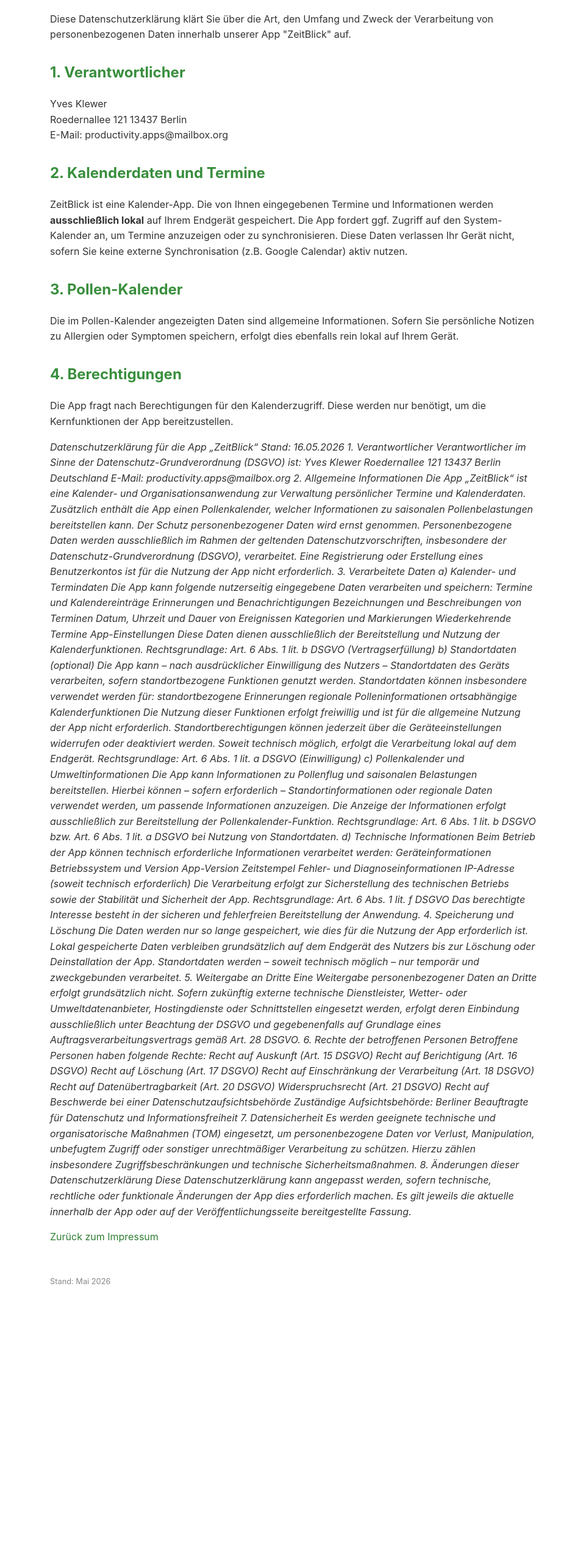
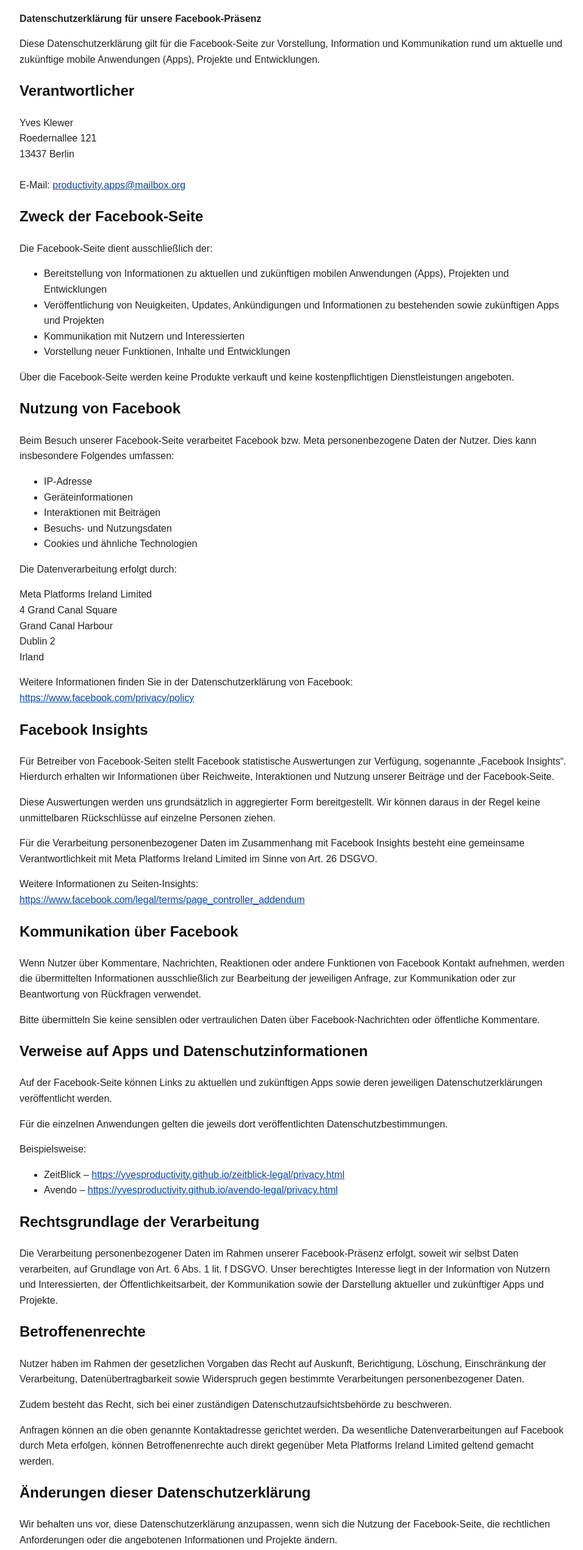
Before and after one commit to YvesProductivity/Facebook-privacy, a plain HTML site: page privacy.html in a window 1280 px wide. Shown: the part 106-2648 px from the top of the page at 61% size, without its empty margins (158-1114 px from the left). Before the commit the page ends 2258 px from the top, so only its background shows below. Drawn offline with Linux system fonts and the light colour scheme.

Commit message:
Add files via upload

```diff
--- a/privacy.html
+++ b/privacy.html
@@ -1,169 +1,219 @@
 <!DOCTYPE html>
 <html lang="de">
 <head>
-    <meta charset="UTF-8">
-    <meta name="viewport" content="width=device-width, initial-scale=1.0">
-    <title>Datenschutzerklärung - ZeitBlick</title>
-    <style>
-        body { font-family: -apple-system, BlinkMacSystemFont, "Segoe UI", Roboto, sans-serif; line-height: 1.6; color: #333; max-width: 800px; margin: 40px auto; padding: 0 20px; }
-        h1 { color: #2E7D32; border-bottom: 2px solid #eee; padding-bottom: 10px; }
-        h2 { margin-top: 30px; color: #388E3C; }
-        .footer { margin-top: 50px; font-size: 0.8em; color: #888; }
-        a { color: #2E7D32; text-decoration: none; }
-    </style>
+  <meta charset="UTF-8">
+  <meta name="viewport" content="width=device-width, initial-scale=1.0">
+  <title>Datenschutzerklärung – Facebook-Seite</title>
+  <style>
+    body {
+      font-family: Arial, Helvetica, sans-serif;
+      line-height: 1.6;
+      max-width: 900px;
+      margin: 40px auto;
+      padding: 0 20px;
+      color: #222;
+      background: #fff;
+    }
+    h1, h2 {
+      color: #111;
+    }
+    h1 {
+      border-bottom: 1px solid #ddd;
+      padding-bottom: 10px;
+    }
+    a {
+      color: #0645ad;
+      word-break: break-word;
+    }
+    .stand {
+      margin-top: 40px;
+      font-weight: bold;
+    }
+  </style>
 </head>
 <body>
-    <h1>Datenschutzerklärung</h1>
-    <p>Diese Datenschutzerklärung klärt Sie über die Art, den Umfang und Zweck der Verarbeitung von personenbezogenen Daten innerhalb unserer App "ZeitBlick" auf.</p>
 
-    <h2>1. Verantwortlicher</h2>
-    <p>
-        Yves Klewer<br>
-        Roedernallee 121
-	13437 Berlin<br>
-        E-Mail: productivity.apps@mailbox.org
-    </p>
+  <h1>Datenschutzerklärung für die Facebook-Seite</h1>
 
-    <h2>2. Kalenderdaten und Termine</h2>
-    <p>ZeitBlick ist eine Kalender-App. Die von Ihnen eingegebenen Termine und Informationen werden <strong>ausschließlich lokal</strong> auf Ihrem Endgerät gespeichert. Die App fordert ggf. Zugriff auf den System-Kalender an, um Termine anzuzeigen oder zu synchronisieren. Diese Daten verlassen Ihr Gerät nicht, sofern Sie keine externe Synchronisation (z.B. Google Calendar) aktiv nutzen.</p>
+  <p><strong>Datenschutzerklärung für unsere Facebook-Präsenz</strong></p>
 
-    <h2>3. Pollen-Kalender</h2>
-    <p>Die im Pollen-Kalender angezeigten Daten sind allgemeine Informationen. Sofern Sie persönliche Notizen zu Allergien oder Symptomen speichern, erfolgt dies ebenfalls rein lokal auf Ihrem Gerät.</p>
+  <p>
+    Diese Datenschutzerklärung gilt für die Facebook-Seite zur Vorstellung,
+    Information und Kommunikation rund um aktuelle und zukünftige mobile
+    Anwendungen (Apps), Projekte und Entwicklungen.
+  </p>
 
-    <h2>4. Berechtigungen</h2>
-    <p>Die App fragt nach Berechtigungen für den Kalenderzugriff. Diese werden nur benötigt, um die Kernfunktionen der App bereitzustellen.</p>
+  <h2>Verantwortlicher</h2>
 
-    <p><em>Datenschutzerklärung für die App „ZeitBlick“
+  <p>
+    Yves Klewer<br>
+    Roedernallee 121<br>
+    13437 Berlin<br><br>
+    E-Mail: <a href="mailto:productivity.apps@mailbox.org">productivity.apps@mailbox.org</a>
+  </p>
 
-Stand: 16.05.2026
+  <h2>Zweck der Facebook-Seite</h2>
 
-1. Verantwortlicher
+  <p>Die Facebook-Seite dient ausschließlich der:</p>
 
-Verantwortlicher im Sinne der Datenschutz-Grundverordnung (DSGVO) ist:
+  <ul>
+    <li>Bereitstellung von Informationen zu aktuellen und zukünftigen mobilen Anwendungen (Apps), Projekten und Entwicklungen</li>
+    <li>Veröffentlichung von Neuigkeiten, Updates, Ankündigungen und Informationen zu bestehenden sowie zukünftigen Apps und Projekten</li>
+    <li>Kommunikation mit Nutzern und Interessierten</li>
+    <li>Vorstellung neuer Funktionen, Inhalte und Entwicklungen</li>
+  </ul>
 
-Yves Klewer
-Roedernallee 121
-13437 Berlin
-Deutschland
+  <p>
+    Über die Facebook-Seite werden keine Produkte verkauft und keine
+    kostenpflichtigen Dienstleistungen angeboten.
+  </p>
 
-E-Mail: productivity.apps@mailbox.org
+  <h2>Nutzung von Facebook</h2>
 
-2. Allgemeine Informationen
+  <p>
+    Beim Besuch unserer Facebook-Seite verarbeitet Facebook bzw. Meta
+    personenbezogene Daten der Nutzer. Dies kann insbesondere Folgendes umfassen:
+  </p>
 
-Die App „ZeitBlick“ ist eine Kalender- und Organisationsanwendung zur Verwaltung persönlicher Termine und Kalenderdaten. Zusätzlich enthält die App einen Pollenkalender, welcher Informationen zu saisonalen Pollenbelastungen bereitstellen kann.
+  <ul>
+    <li>IP-Adresse</li>
+    <li>Geräteinformationen</li>
+    <li>Interaktionen mit Beiträgen</li>
+    <li>Besuchs- und Nutzungsdaten</li>
+    <li>Cookies und ähnliche Technologien</li>
+  </ul>
 
-Der Schutz personenbezogener Daten wird ernst genommen. Personenbezogene Daten werden ausschließlich im Rahmen der geltenden Datenschutzvorschriften, insbesondere der Datenschutz-Grundverordnung (DSGVO), verarbeitet.
+  <p>
+    Die Datenverarbeitung erfolgt durch:
+  </p>
 
-Eine Registrierung oder Erstellung eines Benutzerkontos ist für die Nutzung der App nicht erforderlich.
+  <p>
+    Meta Platforms Ireland Limited<br>
+    4 Grand Canal Square<br>
+    Grand Canal Harbour<br>
+    Dublin 2<br>
+    Irland
+  </p>
 
-3. Verarbeitete Daten
-a) Kalender- und Termindaten
+  <p>
+    Weitere Informationen finden Sie in der Datenschutzerklärung von Facebook:
+    <br>
+    <a href="https://www.facebook.com/privacy/policy" target="_blank" rel="noopener noreferrer">
+      https://www.facebook.com/privacy/policy
+    </a>
+  </p>
 
-Die App kann folgende nutzerseitig eingegebene Daten verarbeiten und speichern:
+  <h2>Facebook Insights</h2>
 
-Termine und Kalendereinträge
-Erinnerungen und Benachrichtigungen
-Bezeichnungen und Beschreibungen von Terminen
-Datum, Uhrzeit und Dauer von Ereignissen
-Kategorien und Markierungen
-Wiederkehrende Termine
-App-Einstellungen
+  <p>
+    Für Betreiber von Facebook-Seiten stellt Facebook statistische Auswertungen
+    zur Verfügung, sogenannte „Facebook Insights“. Hierdurch erhalten wir
+    Informationen über Reichweite, Interaktionen und Nutzung unserer Beiträge
+    und der Facebook-Seite.
+  </p>
 
-Diese Daten dienen ausschließlich der Bereitstellung und Nutzung der Kalenderfunktionen.
+  <p>
+    Diese Auswertungen werden uns grundsätzlich in aggregierter Form bereitgestellt.
+    Wir können daraus in der Regel keine unmittelbaren Rückschlüsse auf einzelne
+    Personen ziehen.
+  </p>
 
-Rechtsgrundlage: Art. 6 Abs. 1 lit. b DSGVO (Vertragserfüllung)
+  <p>
+    Für die Verarbeitung personenbezogener Daten im Zusammenhang mit Facebook
+    Insights besteht eine gemeinsame Verantwortlichkeit mit Meta Platforms
+    Ireland Limited im Sinne von Art. 26 DSGVO.
+  </p>
 
-b) Standortdaten (optional)
+  <p>
+    Weitere Informationen zu Seiten-Insights:
+    <br>
+    <a href="https://www.facebook.com/legal/terms/page_controller_addendum" target="_blank" rel="noopener noreferrer">
+      https://www.facebook.com/legal/terms/page_controller_addendum
+    </a>
+  </p>
 
-Die App kann – nach ausdrücklicher Einwilligung des Nutzers – Standortdaten des Geräts verarbeiten, sofern standortbezogene Funktionen genutzt werden.
+  <h2>Kommunikation über Facebook</h2>
 
-Standortdaten können insbesondere verwendet werden für:
+  <p>
+    Wenn Nutzer über Kommentare, Nachrichten, Reaktionen oder andere Funktionen
+    von Facebook Kontakt aufnehmen, werden die übermittelten Informationen
+    ausschließlich zur Bearbeitung der jeweiligen Anfrage, zur Kommunikation
+    oder zur Beantwortung von Rückfragen verwendet.
+  </p>
 
-standortbezogene Erinnerungen
-regionale Polleninformationen
-ortsabhängige Kalenderfunktionen
+  <p>
+    Bitte übermitteln Sie keine sensiblen oder vertraulichen Daten über
+    Facebook-Nachrichten oder öffentliche Kommentare.
+  </p>
 
-Die Nutzung dieser Funktionen erfolgt freiwillig und ist für die allgemeine Nutzung der App nicht erforderlich.
+  <h2>Verweise auf Apps und Datenschutzinformationen</h2>
 
-Standortberechtigungen können jederzeit über die Geräteeinstellungen widerrufen oder deaktiviert werden.
+  <p>
+    Auf der Facebook-Seite können Links zu aktuellen und zukünftigen Apps sowie
+    deren jeweiligen Datenschutzerklärungen veröffentlicht werden.
+  </p>
 
-Soweit technisch möglich, erfolgt die Verarbeitung lokal auf dem Endgerät.
+  <p>
+    Für die einzelnen Anwendungen gelten die jeweils dort veröffentlichten
+    Datenschutzbestimmungen.
+  </p>
 
-Rechtsgrundlage: Art. 6 Abs. 1 lit. a DSGVO (Einwilligung)
+  <p>Beispielsweise:</p>
 
-c) Pollenkalender und Umweltinformationen
+  <ul>
+    <li>
+      ZeitBlick –
+      <a href="https://yvesproductivity.github.io/zeitblick-legal/privacy.html" target="_blank" rel="noopener noreferrer">
+        https://yvesproductivity.github.io/zeitblick-legal/privacy.html
+      </a>
+    </li>
+    <li>
+      Avendo –
+      <a href="https://yvesproductivity.github.io/avendo-legal/privacy.html" target="_blank" rel="noopener noreferrer">
+        https://yvesproductivity.github.io/avendo-legal/privacy.html
+      </a>
+    </li>
+  </ul>
 
-Die App kann Informationen zu Pollenflug und saisonalen Belastungen bereitstellen.
+  <h2>Rechtsgrundlage der Verarbeitung</h2>
 
-Hierbei können – sofern erforderlich – Standortinformationen oder regionale Daten verwendet werden, um passende Informationen anzuzeigen.
+  <p>
+    Die Verarbeitung personenbezogener Daten im Rahmen unserer Facebook-Präsenz
+    erfolgt, soweit wir selbst Daten verarbeiten, auf Grundlage von Art. 6 Abs. 1
+    lit. f DSGVO. Unser berechtigtes Interesse liegt in der Information von
+    Nutzern und Interessierten, der Öffentlichkeitsarbeit, der Kommunikation
+    sowie der Darstellung aktueller und zukünftiger Apps und Projekte.
+  </p>
 
-Die Anzeige der Informationen erfolgt ausschließlich zur Bereitstellung der Pollenkalender-Funktion.
+  <h2>Betroffenenrechte</h2>
 
-Rechtsgrundlage: Art. 6 Abs. 1 lit. b DSGVO bzw. Art. 6 Abs. 1 lit. a DSGVO bei Nutzung von Standortdaten.
+  <p>
+    Nutzer haben im Rahmen der gesetzlichen Vorgaben das Recht auf Auskunft,
+    Berichtigung, Löschung, Einschränkung der Verarbeitung, Datenübertragbarkeit
+    sowie Widerspruch gegen bestimmte Verarbeitungen personenbezogener Daten.
+  </p>
 
-d) Technische Informationen
+  <p>
+    Zudem besteht das Recht, sich bei einer zuständigen Datenschutzaufsichtsbehörde
+    zu beschweren.
+  </p>
 
-Beim Betrieb der App können technisch erforderliche Informationen verarbeitet werden:
+  <p>
+    Anfragen können an die oben genannte Kontaktadresse gerichtet werden.
+    Da wesentliche Datenverarbeitungen auf Facebook durch Meta erfolgen, können
+    Betroffenenrechte auch direkt gegenüber Meta Platforms Ireland Limited
+    geltend gemacht werden.
+  </p>
 
-Geräteinformationen
-Betriebssystem und Version
-App-Version
-Zeitstempel
-Fehler- und Diagnoseinformationen
-IP-Adresse (soweit technisch erforderlich)
+  <h2>Änderungen dieser Datenschutzerklärung</h2>
 
-Die Verarbeitung erfolgt zur Sicherstellung des technischen Betriebs sowie der Stabilität und Sicherheit der App.
+  <p>
+    Wir behalten uns vor, diese Datenschutzerklärung anzupassen, wenn sich die
+    Nutzung der Facebook-Seite, die rechtlichen Anforderungen oder die angebotenen
+    Informationen und Projekte ändern.
+  </p>
 
-Rechtsgrundlage: Art. 6 Abs. 1 lit. f DSGVO
+  <p class="stand">Stand: Mai 2026</p>
 
-Das berechtigte Interesse besteht in der sicheren und fehlerfreien Bereitstellung der Anwendung.
-
-4. Speicherung und Löschung
-
-Die Daten werden nur so lange gespeichert, wie dies für die Nutzung der App erforderlich ist.
-
-Lokal gespeicherte Daten verbleiben grundsätzlich auf dem Endgerät des Nutzers bis zur Löschung oder Deinstallation der App.
-
-Standortdaten werden – soweit technisch möglich – nur temporär und zweckgebunden verarbeitet.
-
-5. Weitergabe an Dritte
-
-Eine Weitergabe personenbezogener Daten an Dritte erfolgt grundsätzlich nicht.
-
-Sofern zukünftig externe technische Dienstleister, Wetter- oder Umweltdatenanbieter, Hostingdienste oder Schnittstellen eingesetzt werden, erfolgt deren Einbindung ausschließlich unter Beachtung der DSGVO und gegebenenfalls auf Grundlage eines Auftragsverarbeitungsvertrags gemäß Art. 28 DSGVO.
-
-6. Rechte der betroffenen Personen
-
-Betroffene Personen haben folgende Rechte:
-
-Recht auf Auskunft (Art. 15 DSGVO)
-Recht auf Berichtigung (Art. 16 DSGVO)
-Recht auf Löschung (Art. 17 DSGVO)
-Recht auf Einschränkung der Verarbeitung (Art. 18 DSGVO)
-Recht auf Datenübertragbarkeit (Art. 20 DSGVO)
-Widerspruchsrecht (Art. 21 DSGVO)
-Recht auf Beschwerde bei einer Datenschutzaufsichtsbehörde
-
-Zuständige Aufsichtsbehörde:
-
-Berliner Beauftragte für Datenschutz und Informationsfreiheit
-
-7. Datensicherheit
-
-Es werden geeignete technische und organisatorische Maßnahmen (TOM) eingesetzt, um personenbezogene Daten vor Verlust, Manipulation, unbefugtem Zugriff oder sonstiger unrechtmäßiger Verarbeitung zu schützen.
-
-Hierzu zählen insbesondere Zugriffsbeschränkungen und technische Sicherheitsmaßnahmen.
-
-8. Änderungen dieser Datenschutzerklärung
-
-Diese Datenschutzerklärung kann angepasst werden, sofern technische, rechtliche oder funktionale Änderungen der App dies erforderlich machen.
-
-Es gilt jeweils die aktuelle innerhalb der App oder auf der Veröffentlichungsseite bereitgestellte Fassung.</em></p>
-
-    <p><a href="index.html">Zurück zum Impressum</a></p>
-
-    <div class="footer">
-        Stand: Mai 2026
-    </div>
 </body>
 </html>
```
Also changed, not shown: index.html (+20 -12 lines).
